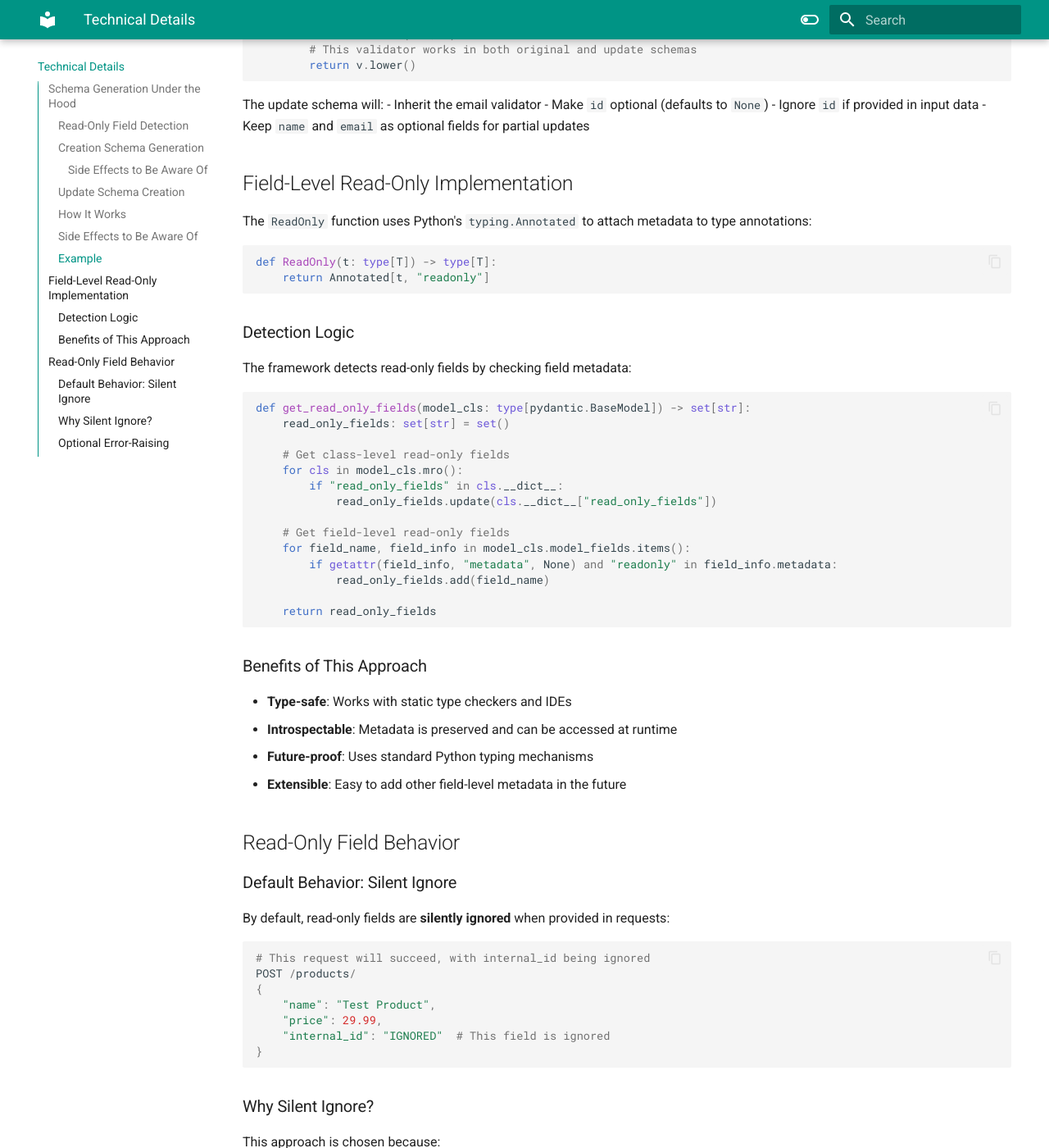
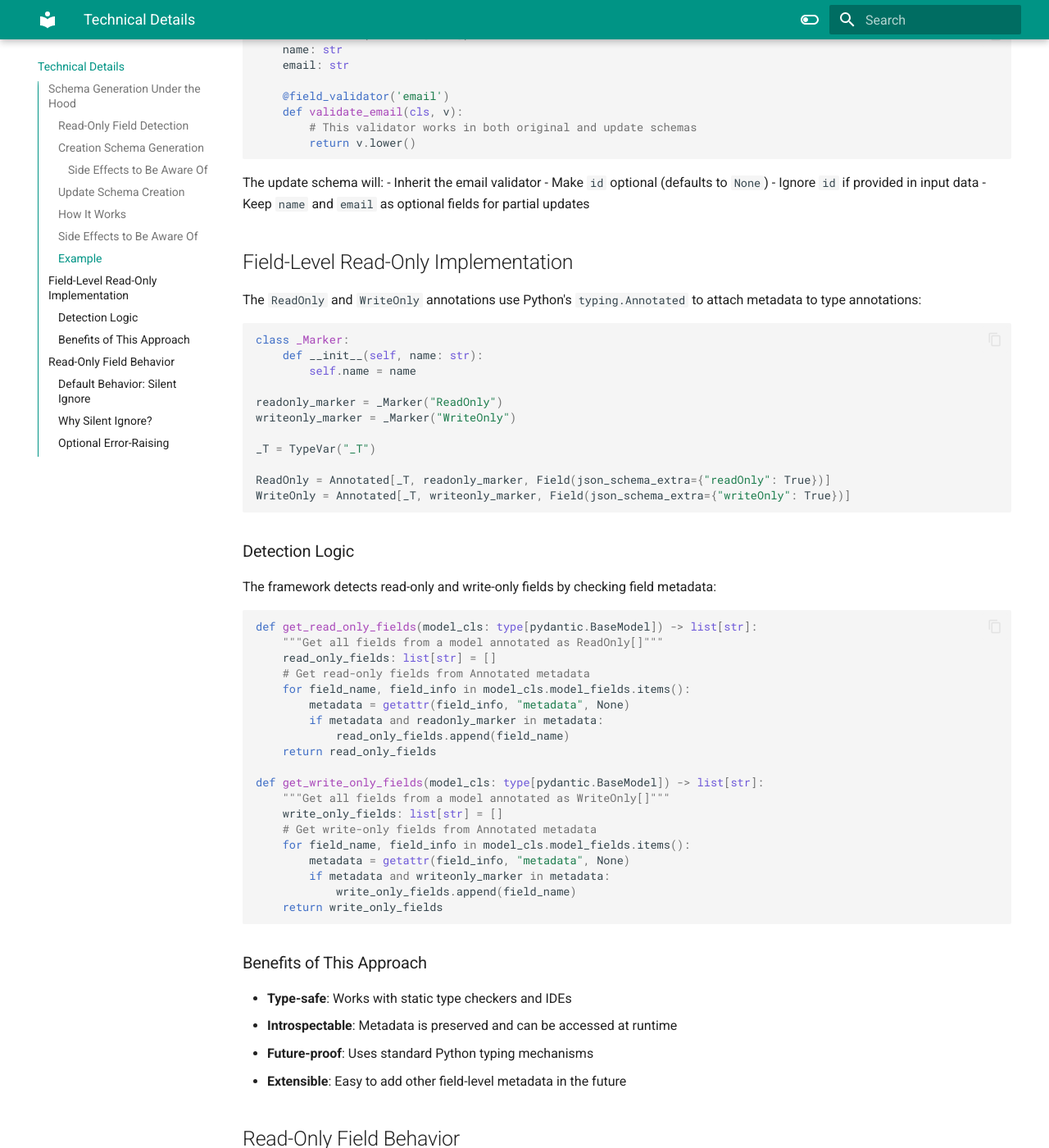
Before and after one commit to rjprins/fastapi-restly, an MkDocs documentation site: the page built from docs/technical_details.md, in a window 1280 px wide and 1400 px high, scrolled down 1916 px. Shown: the whole window at 82% size. Built offline with MkDocs 1.6.1 and Material for MkDocs 9.7.7, drawn with Linux system fonts in a browser that asks for light colours; some of the changed text lies outside the part shown.

Commit message:
Use proper ReadOnly and WriteOnly annotations

````diff
--- a/docs/technical_details.md
+++ b/docs/technical_details.md
@@ -12,12 +12,17 @@ FastAPI-Ding supports two approaches for marking fields as read-only:
 The field-level approach uses Python's `typing.Annotated` to attach metadata to type annotations:
 
 ```python
-class ReadOnly:
-    def __getitem__(self, t: type[T]) -> type[T]:
-        return Annotated[t, "readonly"]
+class _Marker:
+    def __init__(self, name: str):
+        self.name = name
 
-# Create a singleton instance
-ReadOnly = ReadOnly()
+readonly_marker = _Marker("ReadOnly")
+writeonly_marker = _Marker("WriteOnly")
+
+_T = TypeVar("_T")
+
+ReadOnly = Annotated[_T, readonly_marker, Field(json_schema_extra={"readOnly": True})]
+WriteOnly = Annotated[_T, writeonly_marker, Field(json_schema_extra={"writeOnly": True})]
 ```
 
 ### Creation Schema Generation
@@ -80,32 +85,46 @@ The update schema will:
 
 ## Field-Level Read-Only Implementation
 
-The `ReadOnly` function uses Python's `typing.Annotated` to attach metadata to type annotations:
+The `ReadOnly` and `WriteOnly` annotations use Python's `typing.Annotated` to attach metadata to type annotations:
 
 ```python
-def ReadOnly(t: type[T]) -> type[T]:
-    return Annotated[t, "readonly"]
+class _Marker:
+    def __init__(self, name: str):
+        self.name = name
+
+readonly_marker = _Marker("ReadOnly")
+writeonly_marker = _Marker("WriteOnly")
+
+_T = TypeVar("_T")
+
+ReadOnly = Annotated[_T, readonly_marker, Field(json_schema_extra={"readOnly": True})]
+WriteOnly = Annotated[_T, writeonly_marker, Field(json_schema_extra={"writeOnly": True})]
 ```
 
 ### Detection Logic
 
-The framework detects read-only fields by checking field metadata:
+The framework detects read-only and write-only fields by checking field metadata:
 
 ```python
-def get_read_only_fields(model_cls: type[pydantic.BaseModel]) -> set[str]:
-    read_only_fields: set[str] = set()
+def get_read_only_fields(model_cls: type[pydantic.BaseModel]) -> list[str]:
+    """Get all fields from a model annotated as ReadOnly[]"""
+    read_only_fields: list[str] = []
+    # Get read-only fields from Annotated metadata
+    for field_name, field_info in model_cls.model_fields.items():
+        metadata = getattr(field_info, "metadata", None)
+        if metadata and readonly_marker in metadata:
+            read_only_fields.append(field_name)
+    return read_only_fields
 
-    # Get class-level read-only fields
-    for cls in model_cls.mro():
-        if "read_only_fields" in cls.__dict__:
-            read_only_fields.update(cls.__dict__["read_only_fields"])
-
-    # Get field-level read-only fields
+def get_write_only_fields(model_cls: type[pydantic.BaseModel]) -> list[str]:
+    """Get all fields from a model annotated as WriteOnly[]"""
+    write_only_fields: list[str] = []
+    # Get write-only fields from Annotated metadata
     for field_name, field_info in model_cls.model_fields.items():
-        if getattr(field_info, "metadata", None) and "readonly" in field_info.metadata:
-            read_only_fields.add(field_name)
-
-    return read_only_fields
+        metadata = getattr(field_info, "metadata", None)
+        if metadata and writeonly_marker in metadata:
+            write_only_fields.append(field_name)
+    return write_only_fields
 ```
 
 ### Benefits of This Approach
````
Also changed, not shown: 4 other files.
